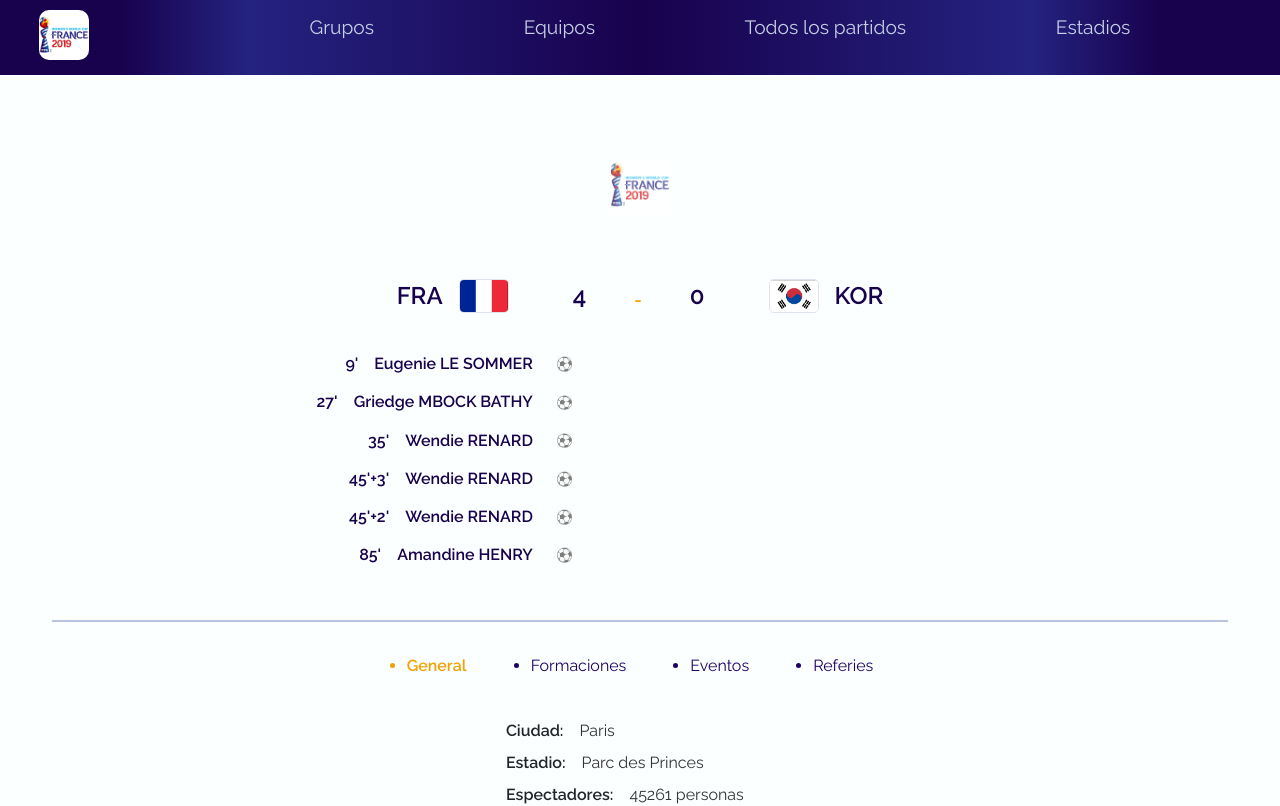
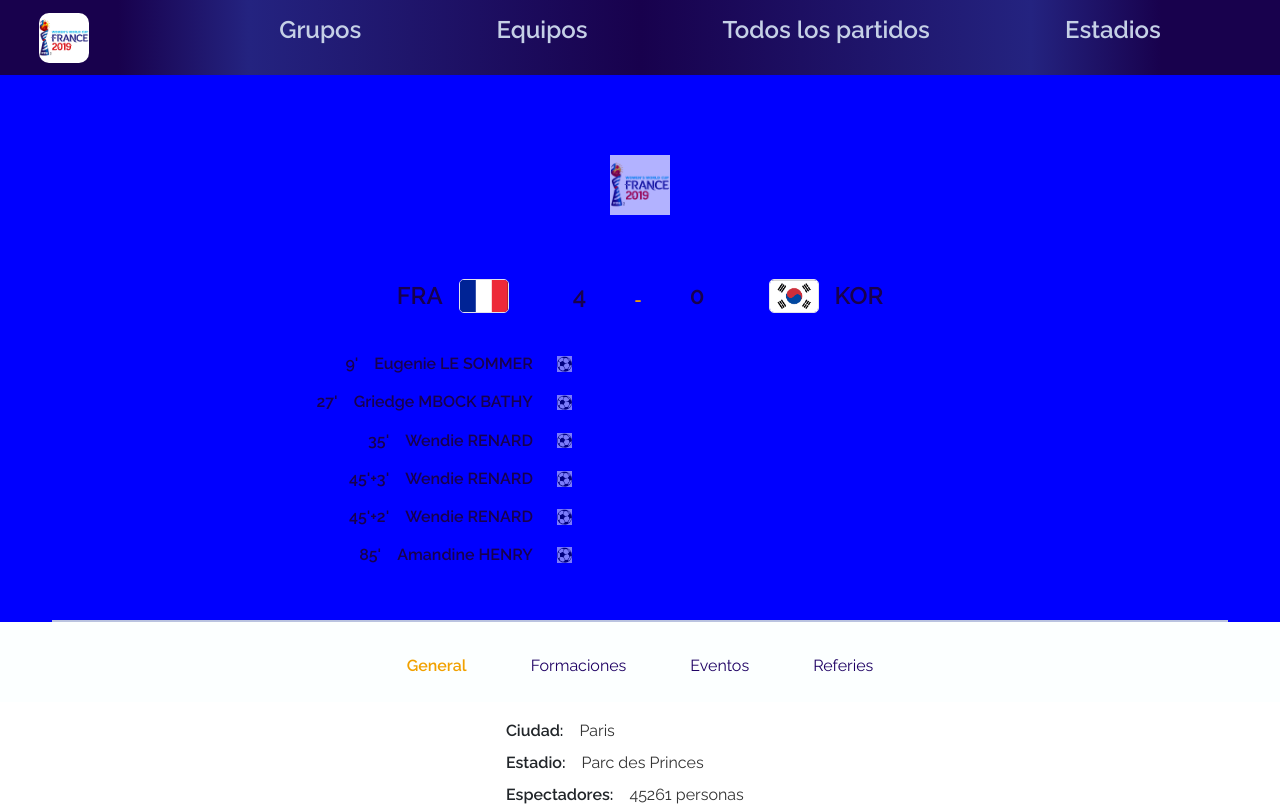
Before and after one commit to gastonh017/WWCC22, a React (Create React App) app: page /games/1 in a window 1280 px wide. Shown: the top 806 px of the page. Built offline with nearby package versions, Linux system fonts and the light colour scheme; data requests are answered from the project's data file.

Commit message:
cambiando estilos en la navBAr

```diff
--- a/src/Components/GameDetail/gameDetail.css
+++ b/src/Components/GameDetail/gameDetail.css
@@ -5,11 +5,13 @@
 .boldie{
   font-weight: 600;
 }
-
+li{
+  list-style: none;
+}
 /* Informacion  principal */
 .main-info{
   padding: 2rem 0;
-  background-color: var(--blanco);
+  background-color: blue;
   display: flex;
   flex-flow: column nowrap;
   justify-content: center;
@@ -140,7 +142,7 @@
 .info-detail{
   background-color: var(--blanco);
   width: 100%;
-  height: 100vh;
+  height: 10vh;
 }
 
 /* Nav de las solapas */
--- a/src/Components/MainHome/CardMainHome.js
+++ b/src/Components/MainHome/CardMainHome.js
@@ -10,7 +10,7 @@ export default function CardMainHome(props) {
         </h3>
       </article>
       <article className="container">
-        <div className="card">
+        <div className="main-card">
           <div id={props.id} className="front"></div>
             <a href={props.link} className="back">Clickeá para ver</a>
         </div>
--- a/src/Components/MainHome/mainHome.css
+++ b/src/Components/MainHome/mainHome.css
@@ -39,12 +39,12 @@
   height: 200px;
 }
 
-.container:hover>.card {
+.container:hover>.main-card {
   cursor: pointer;
   transform: rotateY(180deg);
 }
 
-.card {
+.main-card {
   height: 100%;
   width: 100%;
   position: relative;
@@ -163,7 +163,7 @@ a.back {
     margin-left: 10%;
   }
 
-  .card {
+  .main-card {
     height: 17vw;
     width: 25vw;
   }
--- a/src/Components/NavBar/NavBar.js
+++ b/src/Components/NavBar/NavBar.js
@@ -1,21 +1,46 @@
-import React, {useState} from "react";
+import React, {useRef} from "react";
 import "./navBar.css";
 import Logo from "../../images/icon.png"
 import Menu from "../../images/svg/menu.svg"
 import CloseMenu from "../../images/svg/close.svg"
 
 export default function Navbar() {
-  const [menuOpened, setMenuOpened] = useState(false)
+
+  let refMenu = useRef();
+  let refCloseMenu = useRef();
+  let refLinksMobile = useRef()
+
+  const openMenu = () => {
+    refCloseMenu.current.style.display = "block";
+    refMenu.current.style.display = "none";
+    refLinksMobile.current.style.display = "flex";
+  }
+
+  const closeMenu = () => {
+    refCloseMenu.current.style.display = "none";
+    refMenu.current.style.display = "block";
+    refLinksMobile.current.style.display = "none";
+  }
 
   return (
     <>
-      <nav className="nav-container ">
-        <div className="nav-sections">
-          <a className="nav-sections-icon" href="/">
-            <img src={Logo} alt="WWC2019" />
-          </a>
-          <div className="nav-sections-links">
-            <div className="pc-mode">
+      <nav className="nav-container">
+        {/* <div className="nav-sections"> */}
+        <a className="nav-section-icon" href="/"> <img src={Logo} alt="WWC2019" /> </a>
+
+        <div className="nav-section-links">
+          {/* modo mobile */}
+          <div className="mobile-mode">
+
+            <div className="icons-mobile-mode" >
+              <div id="open-menu" ref={refMenu} onClick={()=>openMenu()}>
+                <img src={Menu} alt="Open Menu" />
+              </div>
+              <div id="close-menu" ref={refCloseMenu} onClick={()=>closeMenu()}>
+                <img src={CloseMenu} alt="Close Menu" />
+              </div>
+            </div>
+            <div className="list-mobile-mode" ref={refLinksMobile } >
               <ul>
                 <li> <a href="/groups">Grupos</a> </li>
 
@@ -26,30 +51,24 @@ export default function Navbar() {
                 <li> <a href="/stadiums">Estadios</a> </li>
               </ul>
             </div>
-            <div className="mobile-mode">
-              <div className="icons-mobile-mode" >
-                <div id="open-menu" onClick={()=> setMenuOpened(true)} className={`${menuOpened && "hidden-menu"}`}  >
-                  <img src={Menu} alt="Open Menu"/>
-                </div>
-                <div id="close-menu" className={`${!menuOpened && "hidden-menu"}`} onClick={()=> setMenuOpened(false)}>
-                  <img src={CloseMenu} alt="Close Menu"/>
-                </div>
-              </div>
-              <div className={`${(!menuOpened && "hidden-menu")} " " ${(menuOpened && "list-mobile-mode visible-menu")}`} >
-                <ul>
-                  <li> <a href="/groups">Grupos</a> </li>
+          </div>
+          {/* modo pc */}
+          <div className="pc-mode">
+            <ul>
+              <li> <a href="/groups">Grupos</a> </li>
 
-                  <li> <a href="/teams">Equipos</a> </li>
+              <li> <a href="/teams">Equipos</a> </li>
 
-                  <li> <a href="/games">Todos los partidos</a> </li>
+              <li> <a href="/games">Todos los partidos</a> </li>
 
-                  <li> <a href="/stadiums">Estadios</a> </li>
-                </ul>
-              </div>
-            </div>
+              <li> <a href="/stadiums">Estadios</a> </li>
+            </ul>
+          </div>
 
-          </div>
+
         </div>
+
+        {/* </div> */}
       </nav>
     </>
   );
--- a/src/Components/NavBar/navBar.css
+++ b/src/Components/NavBar/navBar.css
@@ -21,27 +21,25 @@ a {
   width: 100%;
   height: 75px;
   background: linear-gradient(90deg, var(--azul-oscuro) 10%, var(--azul-oscuro-bkg)20%, var(--azul-oscuro) 50%, var(--azul-oscuro-bkg)80%, var(--azul-oscuro) 90%);
-}
-
-.nav-sections {
   display: flex;
   flex-flow: row nowrap;
   justify-content: center;
   align-items: center;
 }
 
-.nav-sections-icon {
+
+.nav-section-icon {
   width: 10%;
   text-align: center;
 }
 
-.nav-sections-icon > img{
+.nav-section-icon > img{
   width: 50px;
   margin: 10px 20px;
   border-radius: 10px;
 }
 
-.nav-sections-links {
+.nav-section-links {
   width: 90%;
   height: auto;
   display: flex;
@@ -50,34 +48,41 @@ a {
   align-items: center;
 }
 
-.nav-sections-links > .mobile-mode > .icons-mobile-mode{
+.nav-section-links > .pc-mode{
+  display: none;
+}
+
+.mobile-mode > .icons-mobile-mode{
   font-size: 2rem;
-  color: var(--azul-oscuro-bkg-2);
   position: absolute;
   right: 2rem;
   top: 1rem;
   display: flex;
   flex-flow: row nowrap;
-  justify-content: space-evenly;
   align-items: center;
 }
 
-.nav-sections-links > .mobile-mode > .icons-mobile-mode > div > img {
-  width: 30px;
-  height: 30px;
+.mobile-mode > .icons-mobile-mode > #open-menu > img,
+.mobile-mode > .icons-mobile-mode > #close-menu > img {
+  width: 35px;
+  height: auto;
 }
 
-.nav-sections-links > .mobile-mode > .list-mobile-mode{
+#close-menu{
+  display: none;
+}
+
+.list-mobile-mode{
   font-size: 2rem;
+  background-color: #1e0063c5;;
+  border-radius: 10px;
+  width: 98vw;
+  height: 60vh;
   position: absolute;
-  background-color: var(--azul-oscuro-bkg);
-  border-radius: 10px;
-  width: 90vw;
-  height: 50vh;
-  z-index: 100;
-  left: 5vw;
-  top: 6rem;
-  /* display: none; */
+  top: 80px;
+  left: 1vh;
+  z-index: 1;
+  display: none;
   flex-flow: row nowrap;
   justify-content: space-evenly;
   align-items: center;
@@ -86,22 +91,20 @@ a {
 
 .pc-mode > ul > li,
 .mobile-mode > div > ul > li {
-  font-size: 1.2rem;
-  font-weight: 400;
+  text-align: center;
+  padding: 1rem;
+  font-size: 1.5rem;
+  font-weight: 600;
   list-style: none;
 }
 
-.nav-sections-links > .pc-mode{
-  display: none;
-}
-
-.hidden-menu{
+/* .hidden-menu{
   display: none;
 }
 
 .visible-menu{
   display: flex;
-}
+} */
 
 
 
@@ -109,22 +112,22 @@ a {
 
 
 @media (min-width: 768px){
-  .nav-sections-links > .mobile-mode{
+  .nav-section-links > .mobile-mode{
     display: none;
   }
 
-  .nav-sections-links > .pc-mode{
+  .nav-section-links > .pc-mode{
     min-width: 100%;
     display: block;
   }
 
-  .nav-sections-links > .pc-mode > ul {
+  .nav-section-links > .pc-mode > ul {
     display: flex;
     flex-flow: row nowrap;
     justify-content: space-evenly;
   }
 
-  .nav-sections-links > .pc-mode > ul > li{
+  .nav-section-links > .pc-mode > ul > li{
     height: inherit;
   }
 
```
